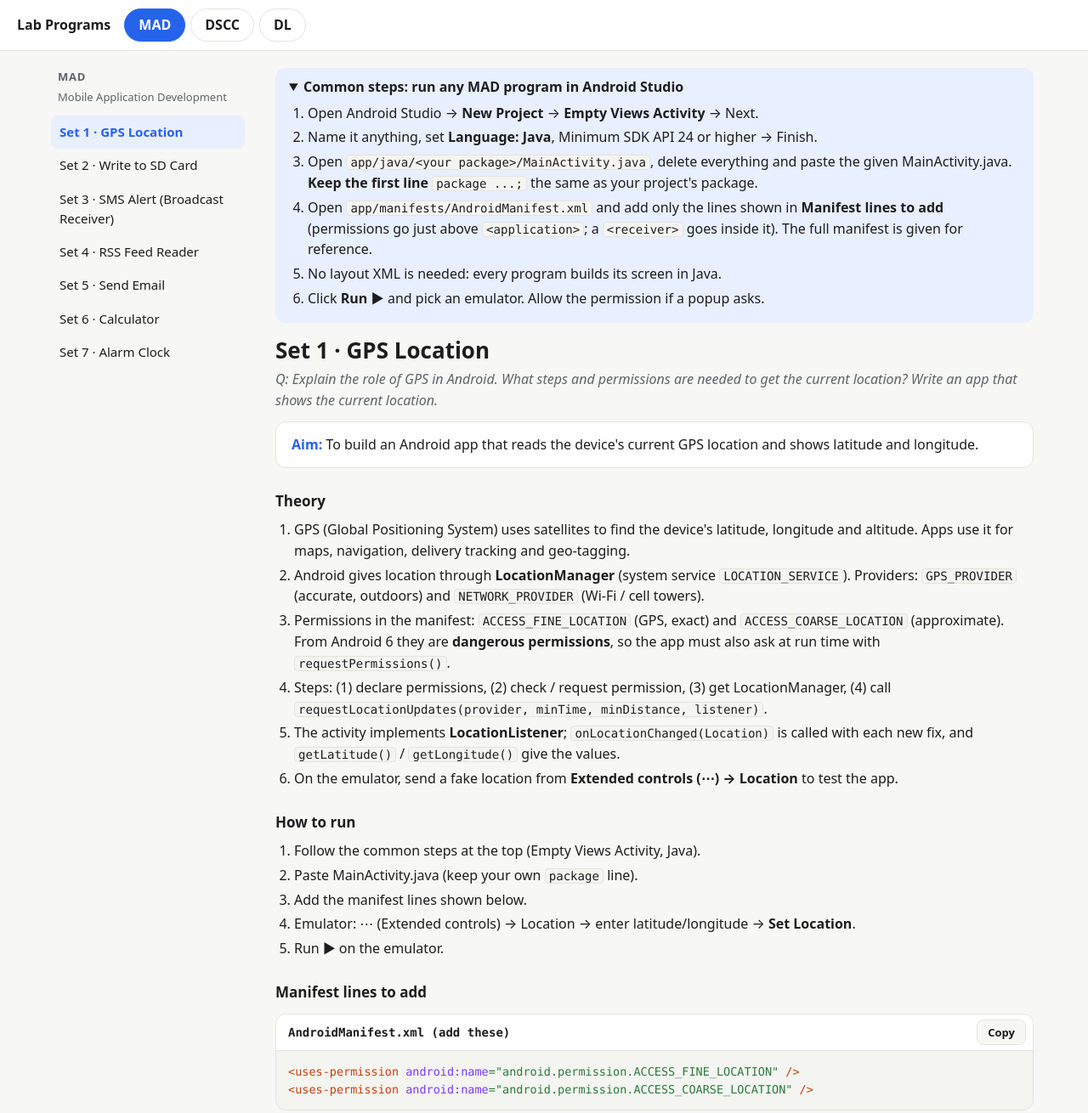
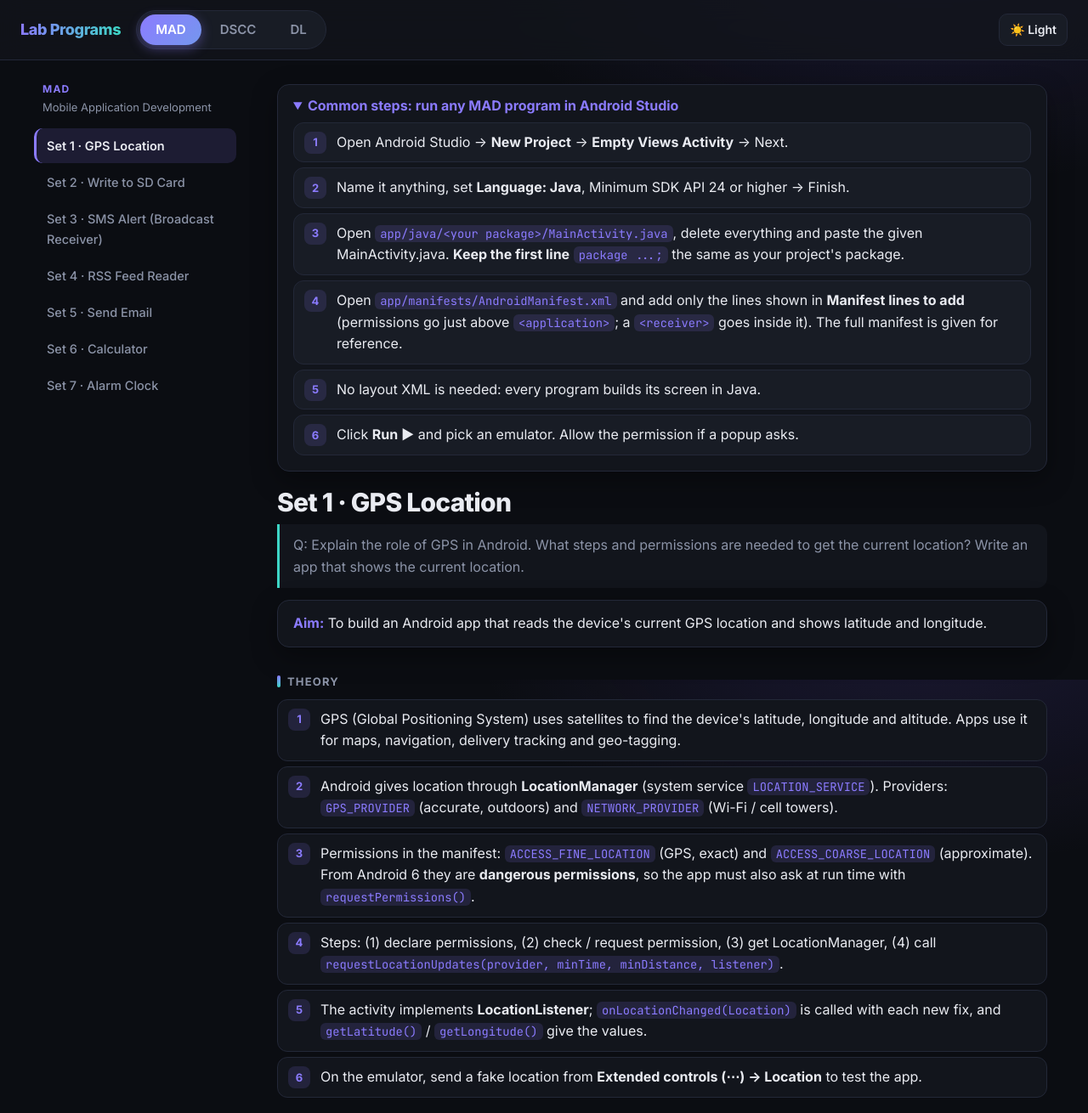
Before and after one commit to DhruvReddyS/MAD-DSCC-DL-Lab, a plain HTML site: page index.html in a window 1280 px wide. Shown: the top 1310 px of the page at 85% size. Drawn offline with nearby package versions, Linux system fonts and the light colour scheme.

Commit message:
Modern dark-first redesign with light mode toggle
Co-Authored-By: Claude Opus 5.5 <noreply@anthropic.com>

```diff
--- a/index.html
+++ b/index.html
@@ -5,13 +5,17 @@
 <meta name="viewport" content="width=device-width, initial-scale=1">
 <title>Lab Programs</title>
 <meta name="description" content="Short exam-ready lab programs for MAD, DSCC and DL with theory, code and output.">
-<link rel="stylesheet" href="style.css?v=e4c2b426">
+<link rel="stylesheet" href="style.css?v=5f5d8573">
+<script>try { if (localStorage.getItem("theme") === "light") document.documentElement.dataset.theme = "light"; } catch (e) {}</script>
 </head>
 <body>
 <header class="top">
   <div class="brand">Lab Programs</div>
   <nav class="tabs" id="tabs" role="tablist"></nav>
-  <button class="menu-btn" id="menuBtn" aria-label="Show program list">☰ Programs</button>
+  <div class="top-right">
+    <button class="icon-btn" id="themeBtn" type="button" aria-label="Switch light/dark theme">☀️ Light</button>
+    <button class="menu-btn" id="menuBtn" aria-label="Show program list">☰ Programs</button>
+  </div>
 </header>
 <div class="layout">
   <aside class="side" id="side"></aside>
@@ -27,6 +31,6 @@
 <script src="https://cdnjs.cloudflare.com/ajax/libs/prism/1.29.0/components/prism-python.min.js"></script>
 <script src="https://cdnjs.cloudflare.com/ajax/libs/prism/1.29.0/components/prism-sql.min.js"></script>
 <script src="https://cdnjs.cloudflare.com/ajax/libs/prism/1.29.0/components/prism-bash.min.js"></script>
-<script src="site.js?v=e4c2b426"></script>
+<script src="site.js?v=5f5d8573"></script>
 </body>
 </html>
--- a/site.js
+++ b/site.js
@@ -146,3 +146,16 @@
   window.addEventListener("hashchange", render);
   render();
 })();
+
+// light / dark toggle (dark is default)
+(function () {
+  const btn = document.getElementById("themeBtn");
+  const root = document.documentElement;
+  const paint = () => { btn.textContent = root.dataset.theme === "light" ? "🌙 Dark" : "☀️ Light"; };
+  btn.addEventListener("click", () => {
+    if (root.dataset.theme === "light") delete root.dataset.theme; else root.dataset.theme = "light";
+    try { localStorage.setItem("theme", root.dataset.theme || "dark"); } catch (e) {}
+    paint();
+  });
+  paint();
+})();
--- a/style.css
+++ b/style.css
@@ -1,71 +1,105 @@
+@import url("https://fonts.googleapis.com/css2?family=Inter:wght@400;500;600;700;800&family=JetBrains+Mono:wght@400;600&display=swap");
+
+/* Dark is the default theme; [data-theme="light"] switches to light. */
 :root {
-  --bg: #f7f7f5; --panel: #ffffff; --text: #1d1d1f; --muted: #5f6368; --line: #e3e3df;
-  --accent: #2563eb; --accent-soft: #e8efff; --code-bg: #f4f4f1; --code-text: #24292f;
-  --out-bg: #10151c; --out-text: #d6e2ee; --ok: #15803d; --ok-soft: #e6f4ea; --warn: #a15c07; --warn-soft: #fdf1df;
-  --t-kw: #a626a4; --t-str: #2b7a3b; --t-com: #8a8f98; --t-num: #b45309; --t-fn: #1d4ed8; --t-tag: #c2410c; --t-attr: #7c3aed;
+  --bg: #0b0d12; --bg-glow: rgba(124, 92, 255, .14); --panel: #12151c; --panel-2: #181c25; --text: #e9ebf1; --muted: #8b93a7;
+  --line: #232838; --accent: #8b7bff; --accent-2: #3dd6c6; --accent-soft: rgba(139, 123, 255, .14); --on-accent: #fff;
+  --code-bg: #0e1117; --code-head: #151923; --code-text: #d8dcea;
+  --out-bg: #070a0e; --out-text: #b9f3d0; --ok: #4ade80; --ok-soft: rgba(74, 222, 128, .12); --warn: #fbbf24; --warn-soft: rgba(251, 191, 36, .12);
+  --t-kw: #c792ea; --t-str: #a5e075; --t-com: #6b7489; --t-num: #f78c6c; --t-fn: #82aaff; --t-tag: #ff7a93; --t-attr: #ffcb6b;
+  --shadow: 0 10px 30px rgba(0, 0, 0, .35);
+  color-scheme: dark;
+}
+:root[data-theme="light"] {
+  --bg: #f6f7fb; --bg-glow: rgba(99, 76, 255, .10); --panel: #ffffff; --panel-2: #f1f3f9; --text: #151826; --muted: #5d6478;
+  --line: #e2e5ef; --accent: #5b46f5; --accent-2: #0f9f91; --accent-soft: rgba(91, 70, 245, .09); --on-accent: #fff;
+  --code-bg: #fafbfe; --code-head: #f1f3f9; --code-text: #24283b;
+  --out-bg: #0f1420; --out-text: #b9f3d0; --ok: #15803d; --ok-soft: #e3f6ea; --warn: #a16207; --warn-soft: #fdf3dc;
+  --t-kw: #8b2fc9; --t-str: #2f7d32; --t-com: #8b93a7; --t-num: #c2410c; --t-fn: #2451d6; --t-tag: #c4204a; --t-attr: #9a6700;
+  --shadow: 0 8px 24px rgba(20, 24, 40, .08);
   color-scheme: light;
 }
-@media (prefers-color-scheme: dark) {
-  :root:not([data-theme="light"]) {
-    --bg: #121316; --panel: #1b1d21; --text: #e8e8ea; --muted: #a0a4ab; --line: #2c2f35;
-    --accent: #7aa2ff; --accent-soft: #1f2a44; --code-bg: #16181c; --code-text: #d7dae0;
-    --out-bg: #0b0d10; --out-text: #cfe3d8; --ok: #6fd18f; --ok-soft: #173322; --warn: #f0b35a; --warn-soft: #3a2a12;
-    --t-kw: #d38cf0; --t-str: #8fd18a; --t-com: #7d838c; --t-num: #f2b36b; --t-fn: #82aaff; --t-tag: #ff9e64; --t-attr: #c3a6ff;
-    color-scheme: dark;
-  }
-}
+
 * { box-sizing: border-box; }
 html, body { margin: 0; }
-body { background: var(--bg); color: var(--text); font: 16px/1.55 system-ui, -apple-system, "Segoe UI", Roboto, sans-serif; }
-code, pre { font-family: ui-monospace, SFMono-Regular, Menlo, Consolas, monospace; }
-p code, li code, .note code { background: var(--code-bg); border: 1px solid var(--line); border-radius: 4px; padding: 0 4px; font-size: .88em; }
+body {
+  background: radial-gradient(900px 500px at 85% -10%, var(--bg-glow), transparent 60%), var(--bg);
+  background-attachment: fixed; color: var(--text);
+  font: 16px/1.6 Inter, system-ui, -apple-system, "Segoe UI", Roboto, sans-serif;
+  -webkit-font-smoothing: antialiased; transition: background-color .2s, color .2s;
+}
+code, pre { font-family: "JetBrains Mono", ui-monospace, SFMono-Regular, Menlo, Consolas, monospace; }
+p code, li code, .note code { background: var(--accent-soft); color: var(--accent); border-radius: 6px; padding: 1px 6px; font-size: .86em; }
+::selection { background: var(--accent); color: var(--on-accent); }
 
 /* header */
-.top { position: sticky; top: 0; z-index: 10; display: flex; align-items: center; gap: 16px;
-  padding: 10px 20px; background: var(--panel); border-bottom: 1px solid var(--line); }
-.brand { font-weight: 700; white-space: nowrap; }
-.tabs { display: flex; gap: 6px; }
-.tabs button { border: 1px solid var(--line); background: transparent; color: var(--text); font: inherit; font-weight: 600;
-  padding: 6px 16px; border-radius: 999px; cursor: pointer; }
-.tabs button[aria-selected="true"] { background: var(--accent); border-color: var(--accent); color: #fff; }
-.menu-btn { display: none; margin-left: auto; border: 1px solid var(--line); background: transparent; color: var(--text);
-  font: inherit; padding: 6px 12px; border-radius: 8px; cursor: pointer; }
+.top { position: sticky; top: 0; z-index: 10; display: flex; align-items: center; gap: 18px; padding: 12px 24px;
+  background: color-mix(in srgb, var(--panel) 78%, transparent); backdrop-filter: blur(14px); -webkit-backdrop-filter: blur(14px);
+  border-bottom: 1px solid var(--line); }
+.brand { font-weight: 800; font-size: 18px; letter-spacing: -.02em; white-space: nowrap;
+  background: linear-gradient(90deg, var(--accent), var(--accent-2)); -webkit-background-clip: text; background-clip: text; color: transparent; }
+.tabs { display: flex; gap: 4px; padding: 4px; background: var(--panel-2); border: 1px solid var(--line); border-radius: 999px; }
+.tabs button { border: 0; background: transparent; color: var(--muted); font: inherit; font-weight: 600; font-size: 15px;
+  padding: 6px 18px; border-radius: 999px; cursor: pointer; transition: all .15s; }
+.tabs button:hover { color: var(--text); }
+.tabs button[aria-selected="true"] { background: linear-gradient(135deg, var(--accent), color-mix(in srgb, var(--accent) 70%, var(--accent-2)));
+  color: var(--on-accent); box-shadow: 0 4px 14px color-mix(in srgb, var(--accent) 40%, transparent); }
+.top-right { margin-left: auto; display: flex; gap: 8px; }
+.icon-btn, .menu-btn { border: 1px solid var(--line); background: var(--panel-2); color: var(--text); font: inherit; font-weight: 600; font-size: 14px;
+  padding: 7px 12px; border-radius: 10px; cursor: pointer; transition: border-color .15s; }
+.icon-btn:hover, .menu-btn:hover { border-color: var(--accent); }
+.menu-btn { display: none; }
 
 /* layout */
-.layout { display: grid; grid-template-columns: 260px minmax(0, 1fr); max-width: 1200px; margin: 0 auto; }
-.side { position: sticky; top: 57px; align-self: start; max-height: calc(100vh - 57px); overflow-y: auto; padding: 20px 12px 20px 20px; }
-.side h2 { font-size: 13px; text-transform: uppercase; letter-spacing: .06em; color: var(--muted); margin: 0 0 4px 8px; }
-.side .full { font-size: 13px; color: var(--muted); margin: 0 0 12px 8px; }
-.side a { display: block; padding: 8px 10px; border-radius: 8px; color: var(--text); text-decoration: none; font-size: 15px; }
-.side a:hover { background: var(--accent-soft); }
-.side a.active { background: var(--accent-soft); color: var(--accent); font-weight: 600; }
-.main { padding: 20px 24px 60px; min-width: 0; }
+.layout { display: grid; grid-template-columns: 270px minmax(0, 1fr); max-width: 1240px; margin: 0 auto; gap: 8px; }
+.side { position: sticky; top: 64px; align-self: start; max-height: calc(100vh - 64px); overflow-y: auto; padding: 24px 12px 24px 20px; }
+.side h2 { font-size: 12px; text-transform: uppercase; letter-spacing: .1em; color: var(--accent); margin: 0 0 2px 10px; }
+.side .full { font-size: 13px; color: var(--muted); margin: 0 0 14px 10px; }
+.side a { display: block; padding: 9px 12px; margin: 2px 0; border-radius: 10px; color: var(--muted); text-decoration: none; font-size: 14.5px;
+  font-weight: 500; border-left: 3px solid transparent; transition: all .15s; }
+.side a:hover { background: var(--panel-2); color: var(--text); }
+.side a.active { background: var(--accent-soft); color: var(--text); font-weight: 600; border-left-color: var(--accent); }
+.main { padding: 28px 28px 72px; min-width: 0; }
 
 /* content */
-h1 { font-size: 26px; line-height: 1.25; margin: 4px 0 6px; }
-h3 { font-size: 17px; margin: 26px 0 8px; }
-.question { color: var(--muted); font-style: italic; margin: 0 0 12px; }
-.card { background: var(--panel); border: 1px solid var(--line); border-radius: 12px; padding: 14px 18px; margin: 12px 0; }
+h1 { font-size: 30px; line-height: 1.2; letter-spacing: -.025em; font-weight: 800; margin: 4px 0 8px; }
+h3 { font-size: 13px; text-transform: uppercase; letter-spacing: .09em; color: var(--muted); margin: 30px 0 10px; display: flex; align-items: center; gap: 8px; }
+h3::before { content: ""; width: 4px; height: 14px; border-radius: 4px; background: linear-gradient(var(--accent), var(--accent-2)); }
+.question { color: var(--muted); margin: 0 0 14px; padding: 12px 16px; border-left: 3px solid var(--accent-2);
+  background: var(--panel); border-radius: 0 12px 12px 0; }
+.card { background: var(--panel); border: 1px solid var(--line); border-radius: 14px; padding: 14px 18px; margin: 12px 0; box-shadow: var(--shadow); }
 .aim b { color: var(--accent); }
-ol { padding-left: 22px; margin: 6px 0; }
-ol li { margin: 4px 0; }
-details.proc { background: var(--accent-soft); border-radius: 12px; padding: 10px 16px; margin: 0 0 16px; }
-details.proc summary { cursor: pointer; font-weight: 600; }
-.pager { display: flex; justify-content: space-between; gap: 12px; margin-top: 32px; }
-.pager a { color: var(--accent); text-decoration: none; font-weight: 600; }
+ol { padding-left: 0; margin: 6px 0; list-style: none; counter-reset: n; }
+ol li { counter-increment: n; position: relative; padding: 10px 14px 10px 50px; margin: 6px 0; background: var(--panel);
+  border: 1px solid var(--line); border-radius: 12px; }
+ol li::before { content: counter(n); position: absolute; left: 12px; top: 10px; width: 26px; height: 26px; border-radius: 8px;
+  display: grid; place-items: center; font-size: 13px; font-weight: 700; color: var(--accent); background: var(--accent-soft); }
+details.proc { background: var(--panel); border: 1px solid var(--line); border-radius: 14px; padding: 12px 18px; margin: 0 0 18px; box-shadow: var(--shadow); }
+details.proc summary { cursor: pointer; font-weight: 700; color: var(--accent); }
+details.proc ol li { background: var(--panel-2); }
+.pager { display: flex; justify-content: space-between; gap: 12px; margin-top: 36px; }
+.pager a { color: var(--text); text-decoration: none; font-weight: 600; padding: 10px 16px; border: 1px solid var(--line);
+  border-radius: 12px; background: var(--panel); transition: border-color .15s; }
+.pager a:hover { border-color: var(--accent); color: var(--accent); }
 
 /* code blocks */
-.file { border: 1px solid var(--line); border-radius: 12px; overflow: hidden; margin: 12px 0; background: var(--code-bg); }
-.file-head { display: flex; align-items: center; justify-content: space-between; gap: 8px; padding: 6px 8px 6px 14px;
-  background: var(--panel); border-bottom: 1px solid var(--line); }
-.file-name { font: 600 14px/1.4 ui-monospace, SFMono-Regular, Menlo, Consolas, monospace; overflow-wrap: anywhere; }
-.copy { border: 1px solid var(--line); background: var(--bg); color: var(--text); font: 600 13px system-ui, sans-serif;
-  padding: 5px 12px; border-radius: 8px; cursor: pointer; white-space: nowrap; }
-.copy:hover { border-color: var(--accent); color: var(--accent); }
-.copy.done { background: var(--ok-soft); color: var(--ok); border-color: var(--ok); }
-pre { margin: 0; padding: 14px; overflow-x: auto; font-size: 13.5px; line-height: 1.5; color: var(--code-text); tab-size: 4; }
+.file { border: 1px solid var(--line); border-radius: 14px; overflow: hidden; margin: 14px 0; background: var(--code-bg); box-shadow: var(--shadow); }
+.file-head { display: flex; align-items: center; justify-content: space-between; gap: 8px; padding: 8px 10px 8px 14px;
+  background: var(--code-head); border-bottom: 1px solid var(--line); }
+.file-name { display: flex; align-items: center; gap: 10px; font: 600 13.5px/1.4 "JetBrains Mono", ui-monospace, Menlo, monospace; overflow-wrap: anywhere; }
+.file-name::before { content: ""; flex: none; width: 36px; height: 10px;
+  background: radial-gradient(circle at 5px 5px, #ff5f57 4px, transparent 4.5px), radial-gradient(circle at 18px 5px, #febc2e 4px, transparent 4.5px),
+    radial-gradient(circle at 31px 5px, #28c840 4px, transparent 4.5px); }
+.copy { border: 0; background: var(--accent); color: var(--on-accent); font: 600 13px Inter, system-ui, sans-serif;
+  padding: 6px 14px; border-radius: 8px; cursor: pointer; white-space: nowrap; transition: transform .1s, filter .15s; }
+.copy:hover { filter: brightness(1.12); }
+.copy:active { transform: scale(.96); }
+.copy.done { background: var(--ok); color: #06210f; }
+pre { margin: 0; padding: 16px; overflow-x: auto; font-size: 13.5px; line-height: 1.6; color: var(--code-text); tab-size: 4; }
 .output pre { background: var(--out-bg); color: var(--out-text); }
-.badge { display: inline-block; font: 600 12px system-ui, sans-serif; padding: 2px 10px; border-radius: 999px; margin-left: 8px; vertical-align: 2px; }
+.output .file-head { background: var(--out-bg); }
+.output .file-name { color: #c9d3e6; }
+.badge { display: inline-block; font: 600 11.5px Inter, system-ui, sans-serif; text-transform: none; letter-spacing: 0; padding: 2px 10px; border-radius: 999px; }
 .badge.ok { background: var(--ok-soft); color: var(--ok); }
 .badge.warn { background: var(--warn-soft); color: var(--warn); }
 
@@ -78,14 +112,20 @@ pre { margin: 0; padding: 14px; overflow-x: auto; font-size: 13.5px; line-height
 .token.tag { color: var(--t-tag); }
 .token.attr-name, .token.annotation, .token.decorator { color: var(--t-attr); }
 
+/* scrollbars */
+* { scrollbar-width: thin; scrollbar-color: var(--line) transparent; }
+
 /* mobile */
 @media (max-width: 820px) {
   .top { flex-wrap: wrap; padding: 10px 16px; gap: 10px; }
   .menu-btn { display: block; }
+  .tabs { order: 3; width: 100%; justify-content: space-between; }
+  .tabs button { flex: 1; }
   .layout { display: block; }
-  .side { display: none; position: static; max-height: none; padding: 12px 16px; border-bottom: 1px solid var(--line); background: var(--panel); }
+  .side { display: none; position: static; max-height: none; padding: 14px 16px; border-bottom: 1px solid var(--line); background: var(--panel); }
   .side.open { display: block; }
-  .main { padding: 16px 16px 48px; }
-  h1 { font-size: 22px; }
+  .main { padding: 18px 16px 56px; }
+  h1 { font-size: 24px; }
   pre { font-size: 12.5px; }
+  ol li { padding-left: 46px; }
 }
```
Also changed, not shown: 1 other file.
